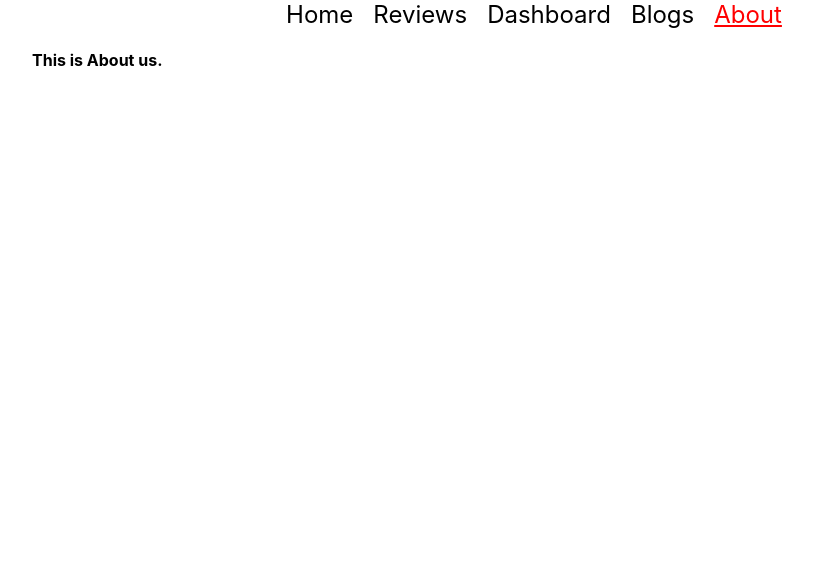
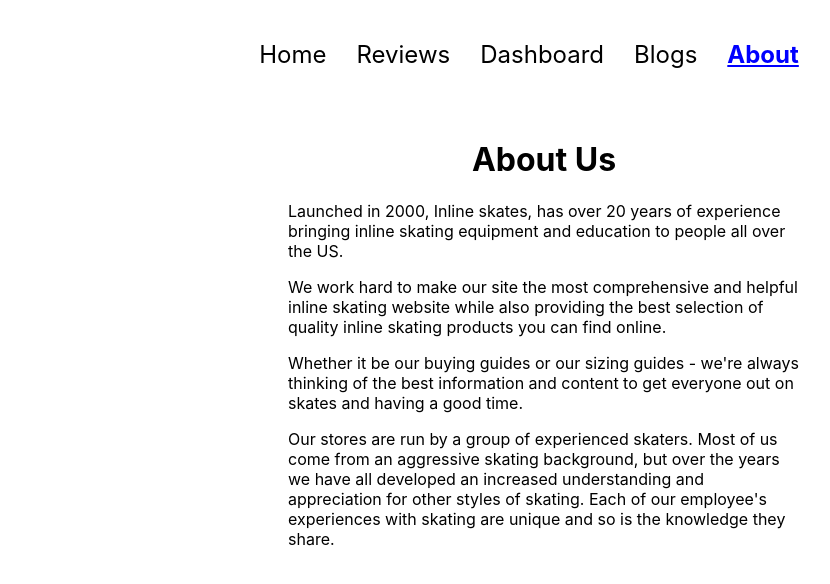
Before and after one commit to JannatunNaeem141/inline-skates, a React (Create React App) app: page /about in a window 1280 px wide. Shown: the top 584 px of the page, without its empty margins (96-926 px from the left). Built offline with nearby package versions, Linux system fonts and the light colour scheme.

Commit message:
About section done

```diff
--- a/src/components/About/About.css
+++ b/src/components/About/About.css
@@ -0,0 +1,20 @@
+.about-head {
+    text-align: center;
+}
+
+.about-section {
+    display: flex;
+    justify-content: center;
+    margin-top: 50px;
+}
+
+.about-inner {
+    width: 50%;
+    margin: 0 auto;
+}
+
+@media screen and (max-width: 667px) {
+    .about-inner {
+        width: 90%;
+    }
+}
--- a/src/components/About/About.js
+++ b/src/components/About/About.js
@@ -1,9 +1,18 @@
 import React from 'react';
+import './About.css'
 
 const About = () => {
     return (
-        <div>
-            <h4>This is About us.</h4>
+        <div className='about-section'>
+            <div className='about-inner'>
+                <h1 className='about-head'>About Us</h1>
+                <p>Launched in 2000, Inline skates, has over 20 years of experience bringing inline skating equipment and education to people all over the US.</p>
+
+                <p>We work hard to make our site the most comprehensive and helpful inline skating website while also providing the best selection of quality inline skating products you can find online.</p>
+
+                <p>Whether it be our buying guides or our sizing guides - we're always thinking of the best information and content to get everyone out on skates and having a good time.</p>
+                <p>Our stores are run by a group of experienced skaters. Most of us come from an aggressive skating background, but over the years we have all developed an increased understanding and appreciation for other styles of skating. Each of our employee's experiences with skating are unique and so is the knowledge they share.</p>
+            </div>
         </div>
     );
 };
--- a/src/components/CustomLink/CustomLink.js
+++ b/src/components/CustomLink/CustomLink.js
@@ -8,7 +8,7 @@ function CustomLink({ children, to, ...props }) {
     return (
         <div>
             <Link
-                style={{ color: match ? 'red' : 'black', textDecoration: match ? "underline" : "none" }}
+                style={{ fontWeight: match ? 'bold' : 'normal', color: match ? 'blue' : 'black', textDecoration: match ? "underline" : "none" }}
                 to={to}
                 {...props}
             >
--- a/src/components/Dashboard/Dashboard.css
+++ b/src/components/Dashboard/Dashboard.css
@@ -7,7 +7,7 @@
 
 @media screen and (max-width: 1100px) {
     .dashboard {
-        grid-template-columns: repeat(2, 1fr);
+        grid-template-columns: repeat(1, 1fr);
     }
 }
 
--- a/src/components/Header/Header.css
+++ b/src/components/Header/Header.css
@@ -4,6 +4,6 @@
 }
 
 .nav-bar .custom-link {
-    margin-right: 20px;
+    margin-right: 30px;
     font-size: 24px;
 }
--- a/src/components/Home/Home.css
+++ b/src/components/Home/Home.css
@@ -1,6 +1,6 @@
 body {
     width: 80%;
-    margin: 0 auto;
+    margin: 40px auto;
 }
 
 .banner-section {
@@ -17,8 +17,41 @@ body {
 
 .banner-text h1 {
     margin: 0;
+    font-size: 54px;
+    font-weight: bold;
 }
 
+.banner-text .second-text {
+    color: blue;
+}
+
+.banner-text .banner-btn {
+    padding: 20px 40px;
+    font-size: 18px;
+    font-weight: bold;
+    background-color: rgb(164, 164, 252);
+    color: rgb(35, 0, 161);
+    border: 2px solid rgb(164, 164, 252);
+    cursor: pointer;
+    border-radius: 8px;
+    transition: 0.2s;
+}
+
+.banner-btn:hover {
+    background-color: transparent;
+    border: 2px solid rgb(35, 0, 161);
+}
+
+@media screen and (max-width: 1100px) {
+    .banner-section {
+        display: block;
+    }
+
+    .banner-section img {
+        width: 500px;
+        margin-top: 50px;
+    }
+}
 
 @media screen and (max-width: 667px) {
     .banner-section {
--- a/src/components/Home/Home.js
+++ b/src/components/Home/Home.js
@@ -1,17 +1,23 @@
 import React from 'react';
+import HomeReviews from '../HomeReviews/HomeReviews';
 import './Home.css'
 
 const Home = () => {
     return (
-        <div className='banner-section'>
-            <div className='banner-text'>
-                <h1>Inline Skates</h1>
-                <h1>Get out and move</h1>
-                <p>Lorem ipsum dolor sit amet consectetur, adipisicing elit. Officia impedit at amet velit ex sunt sit consequatur, natus doloribus. Reiciendis voluptate hic cupiditate error omnis, laboriosam deleniti facere quisquam sed voluptatum esse necessitatibus perspiciatis dolores debitis laborum commodi alias. Ea totam facilis dicta necessitatibus nihil cupiditate, perspiciatis possimus officia iste?</p>
-                <button className='banner-btn'>Live demo</button>
+        <div>
+            <div className='banner-section'>
+                <div className='banner-text'>
+                    <h1 className='first-text'>Inline Skates</h1>
+                    <h1 className='second-text'>Get out and move</h1>
+                    <p>Lorem ipsum dolor sit amet consectetur, adipisicing elit. Officia impedit at amet velit ex sunt sit consequatur, natus doloribus. Reiciendis voluptate hic cupiditate error omnis, laboriosam deleniti facere quisquam sed voluptatum esse necessitatibus perspiciatis dolores debitis laborum commodi alias. Ea totam facilis dicta necessitatibus nihil cupiditate, perspiciatis possimus officia iste?</p>
+                    <button className='banner-btn'>Live demo</button>
+                </div>
+                <div>
+                    <img src="https://www.inercia.com/media/catalog/product/cache/3/image/800x800/444c2d39b70eef4bd4be784a84c4e942/s/e/seba_e3_80_negro_1_1.jpg" alt="" />
+                </div>
             </div>
             <div>
-                <img src="https://www.inercia.com/media/catalog/product/cache/3/image/800x800/444c2d39b70eef4bd4be784a84c4e942/s/e/seba_e3_80_negro_1_1.jpg" alt="" />
+                <HomeReviews></HomeReviews>
             </div>
         </div>
     );
--- /dev/null
+++ b/src/components/HomeReviews/HomeReviews.css
@@ -0,0 +1,25 @@
+.all-review {
+    display: flex;
+    justify-content: center;
+}
+
+.all-review-btn {
+    padding: 10px 80px;
+    font-size: 18px;
+    font-weight: bold;
+    cursor: pointer;
+    border-radius: 8px;
+    background-color: rgb(164, 164, 252);
+    color: rgb(35, 0, 161);
+    border: 2px solid rgb(164, 164, 252);
+    transition: 0.2s;
+}
+
+.all-review-btn:hover {
+    background-color: transparent;
+    border: 2px solid rgb(35, 0, 161);
+}
+
+.customer-review {
+    text-align: center;
+}
--- /dev/null
+++ b/src/components/HomeReviews/HomeReviews.js
@@ -0,0 +1,29 @@
+import useReviews from '../../hooks/useReviews';
+import Review from '../Review/Review';
+import Reviews from '../Reviews/Reviews';
+import './HomeReviews.css'
+
+const HomeReviews = (props) => {
+    const [reviews, setReviews] = useReviews();
+
+    return (
+        <div>
+            <h1 className='customer-review'>Customer Reviews({reviews.length})</h1>
+            <div className='reviews-section'>
+                <div className='reviews-container'>
+                    {
+                        reviews.map(review => <Review
+                            key={review.id}
+                            review={review}
+                        ></Review>)
+                    }
+                </div>
+            </div>
+            <div className='all-review'>
+                <button onClick={() => props.pathToAllReview(props.Review)} className='all-review-btn'>See All Reviews</button>
+            </div>
+        </div>
+    );
+};
+
+export default HomeReviews;
```
Also changed, not shown: public/ReviewsData.json (+6 -6 lines).
